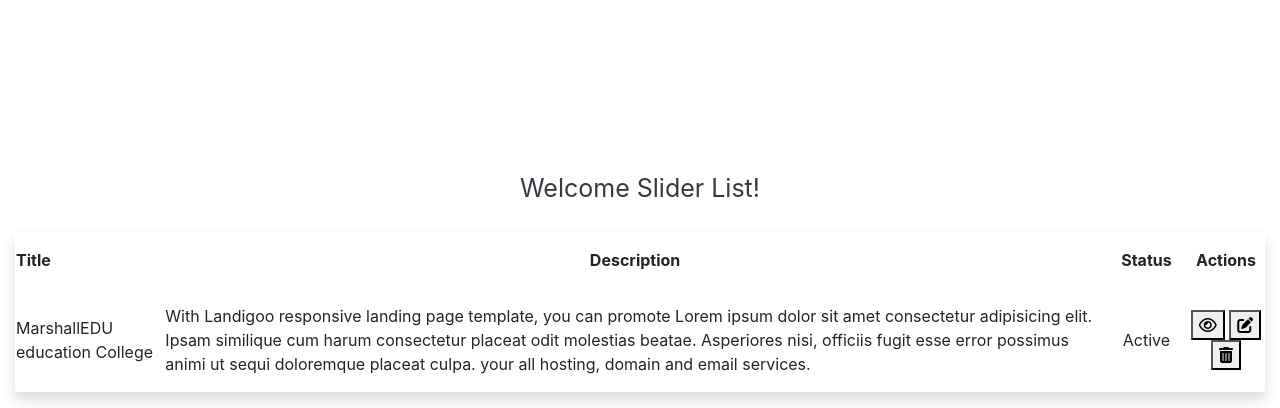
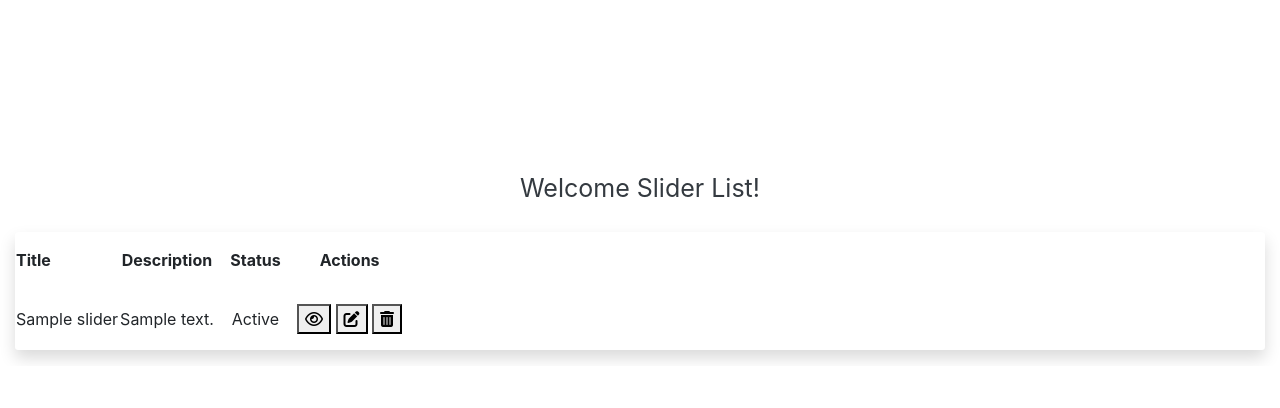
Before and after one commit to ates313/Marshall-Course, a CodeIgniter app: page /database/index.php/admincontroller/l_slider in a window 1280 px wide. Shown: the part 2964-3372 px from the top of the page. After the commit the page ends 3325 px from the top, so only its background shows below. Run offline with CodeIgniter, Linux system fonts and the light colour scheme; tables that the repository leaves empty or names only in its code hold one stand-in row (values such as "Sample post"); some libraries are stand-ins or nearby versions.

Commit message:
slider creat+list

```diff
--- a/application/config/autoload.php
+++ b/application/config/autoload.php
@@ -58,7 +58,7 @@ $autoload['packages'] = array();
 |
 |	$autoload['libraries'] = array('user_agent' => 'ua');
 */
-$autoload['libraries'] = array();
+$autoload['libraries'] = array('database', 'email', 'session');
 
 /*
 | -------------------------------------------------------------------
--- a/application/config/routes.php
+++ b/application/config/routes.php
@@ -15,6 +15,11 @@ $route['course2']        = 'UserController/courseGrid2';
 // Admin
 $route['admin'] = 'AdminController/index';
 $route['login'] = 'AdminController/login';
+
 // Admin Slider
 $route['c_slider'] = 'AdminController/c_slider';
+$route['c_slider_act'] = 'AdminController/c_slider_act';
 $route['l_slider'] = 'AdminController/l_slider';
+$route['e_slider/(.*)'] = 'AdminController/e_slider/$1';
+$route['d_slider/(.*)'] = 'AdminController/d_slider/$1';
+$route['e_slider_act(.*)'] = 'AdminController/e_slider_act/$1';
--- a/application/controllers/AdminController.php
+++ b/application/controllers/AdminController.php
@@ -5,6 +5,7 @@ class AdminController extends CI_Controller{
     public function __construct()
     {
         parent::__construct();
+        $this->load->model('AdminModel');
     }
 
     public function index(){
@@ -21,7 +22,28 @@ class AdminController extends CI_Controller{
     }
 
     public function l_slider(){
-        $this->load->view('admin/page/slider/l_slider');
+        $data['slider_get_list'] = $this->AdminModel->slider_get_list();
+        $this->load->view('admin/page/slider/l_slider', $data);
     }
 
+    public function c_slider_act(){
+
+        $slider_title = $_POST['slider_title'];
+        $slider_link = $_POST['slider_link'];
+        $slider_desc = $_POST['slider_desc'];
+
+        $data =[
+            's_title' => $slider_title,
+            's_link' => $slider_link,
+            's_desc' => $slider_desc
+        ];
+
+        $this->AdminModel->slider_insert($data);
+        redirect(base_url('l_slider'));
+    }
+
+    // public function e_slider($s_id){
+    //     $this->load->view('')
+    // }
+
 }
--- a/application/models/AdminModel.php
+++ b/application/models/AdminModel.php
@@ -0,0 +1,30 @@
+<?php
+
+class AdminModel extends CI_Model{
+
+
+    // Slider
+    public function slider_insert($data){
+        $this->db->insert('slider', $data);
+    }
+
+    public function slider_get_list(){
+        return $this->db->order_by('s_id', "DESC")->get('slider')->result_array();
+    }
+
+    public function slider_get_list_rw($id){
+        return $this->db->where('s_id', $id)->get('slider')->row_array();
+    }
+
+    public function delete_slider($id){
+        $this->db->where('s_id', $id)->delete('slider');
+        redirect(base_url('l_slider'));
+    }
+
+    public function update_slider($id, $data){
+        $this->db->where('s_id', $id)->update('slider', $data);
+    }
+
+
+
+}
--- a/application/views/admin/page/slider/c_slider.php
+++ b/application/views/admin/page/slider/c_slider.php
@@ -1,7 +1,8 @@
 <?php $this->load->view('admin/includes/headerStyle'); ?>
 <?php $this->load->view('admin/includes/header'); ?>
 
-<form action="" method="post" enctype="multipart/form-data">
+<form action="<?php echo base_url('c_slider_act'); ?>" method="POST" enctype="multipart/form-data">
+
     <p class="text-center bg-gradient-dark text-dark py-2 rounded" style="font-size: 25px;">Welcome Slider Creat Page!</p>
     <div class="form-group container-fluid row ">
         <div class="col-sm-6 mb-6 mb-sm-0">
@@ -24,6 +25,7 @@
 
     </div>
     <hr>
+
     <button class="form-control bg-primary text-light" type="submit">Submit</button>
 
 </form>
--- a/application/views/admin/page/slider/l_slider.php
+++ b/application/views/admin/page/slider/l_slider.php
@@ -16,22 +16,21 @@
                 </tr>
             </thead>
             <tbody class="text-gray-600 text-sm">
+                <?php $sID = 0;
+
+                foreach ($slider_get_list as $slider_get_list_item) {
+
+                    $sID++; ?>
+
                     <tr class="border-b border-gray-200 hover:bg-gray-100">
                         <td class="py-3 px-6 text-left">
-                        MarshallEDU education College
+                            <?php echo $slider_get_list_item['s_title'] ?>
                         </td>
                         <td class="py-3 px-6 text-left">
                             <div class="items-center">
-                            <span>With Landigoo responsive landing page template,
-                                you can promote Lorem ipsum dolor sit amet consectetur adipisicing elit.
-                                Ipsam similique cum harum consectetur placeat odit molestias beatae.
-                                Asperiores nisi, officiis fugit esse error possimus animi ut sequi doloremque placeat culpa.
-                                your all hosting, domain and email services.</span>
+                                <span><?php echo $slider_get_list_item['s_desc'] ?></span>
                             </div>
                         </td>
-                    <!-- <td class="py-3 px-6 text-center">
-                        fvv
-                    </td> -->
                         <td class="py-3 px-6 text-center">
                             <span class="bg-purple-200 text-purple-600 py-1 px-3 rounded-full text-xs">Active</span>
                             <!-- <span class="bg-red-200 text-red-600 py-1 px-3 rounded-full text-xs">Deactive</span> -->
@@ -54,6 +53,8 @@
                             </a>
                         </td>
                     </tr>
+
+                <?php } ?>
             </tbody>
         </table>
     </div>
```
Also changed, not shown: application/models/index.html (deleted, +0 -11 lines). Lines whose indentation alone changed are shown as unchanged.
